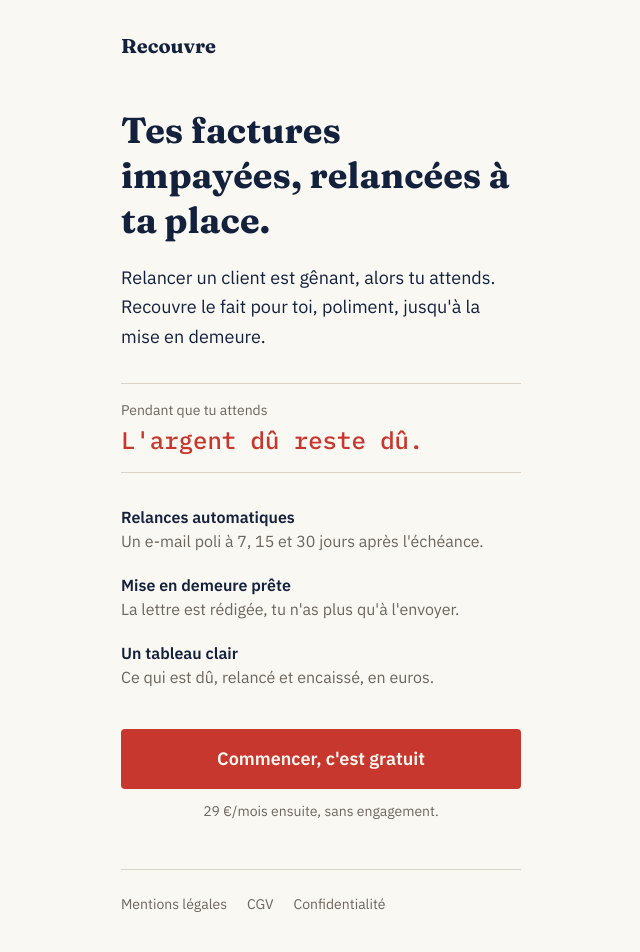
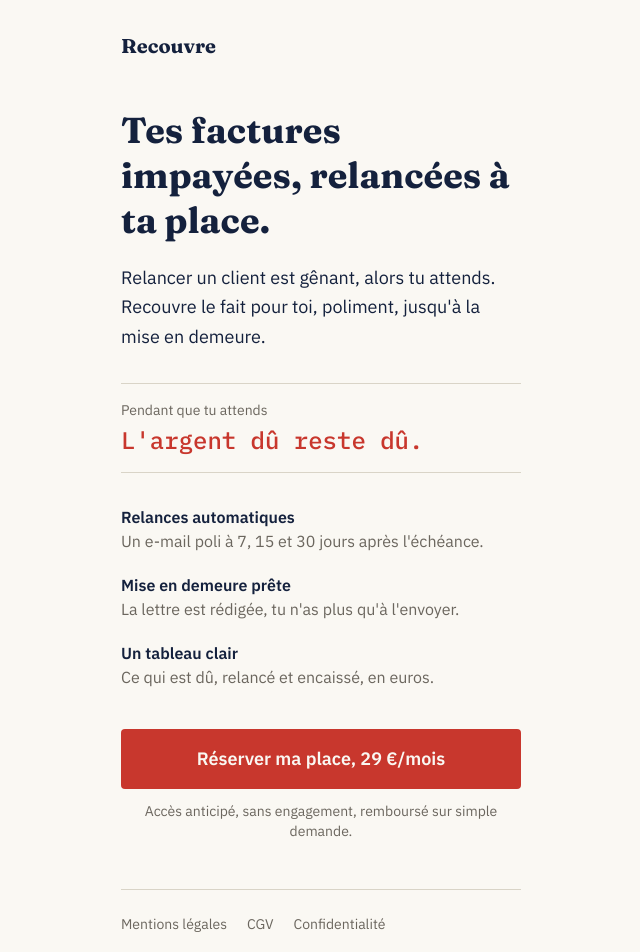
Before and after one commit to RyzoxDev/recouvre, a Next.js app: page / in a window 1280 px wide. Shown: the top 952 px of the page, without its empty margins (319-959 px from the left). Built offline with nearby package versions, Linux system fonts and the light colour scheme.

Commit message:
Update page.tsx

```diff
--- a/app/page.tsx
+++ b/app/page.tsx
@@ -44,11 +44,12 @@ export default function Home() {
         href="/api/checkout"
         className="mt-10 block rounded-sm bg-brique px-6 py-4 text-center text-lg font-semibold text-papier"
       >
-        Commencer, c'est gratuit
+        Réserver ma place, 29 €/mois
       </a>
       <p className="mt-3 text-center text-sm text-gris">
-        29 €/mois ensuite, sans engagement.
+        Accès anticipé, sans engagement, remboursé sur simple demande.
       </p>
+
 
       <nav className="mt-12 flex flex-wrap gap-x-5 gap-y-2 border-t border-filet pt-6 text-sm text-gris">
         <a href="/mentions-legales">Mentions légales</a>
```
